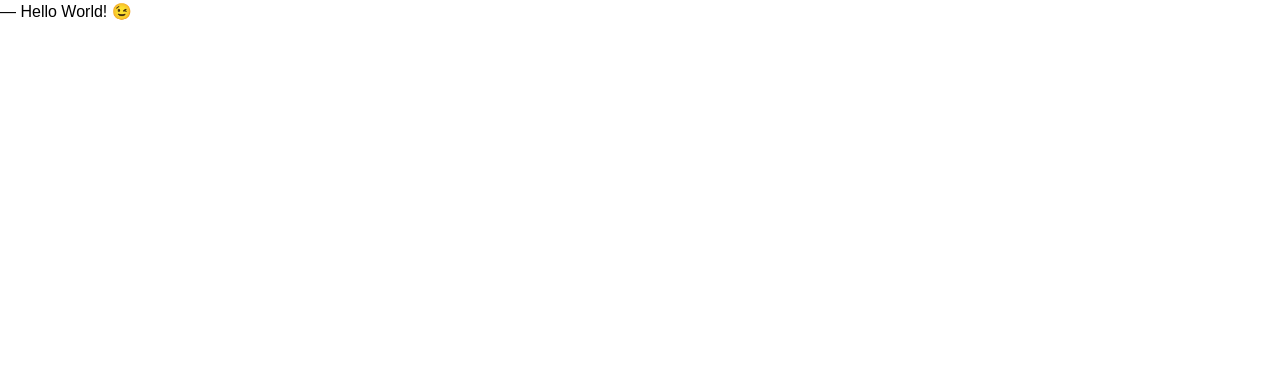
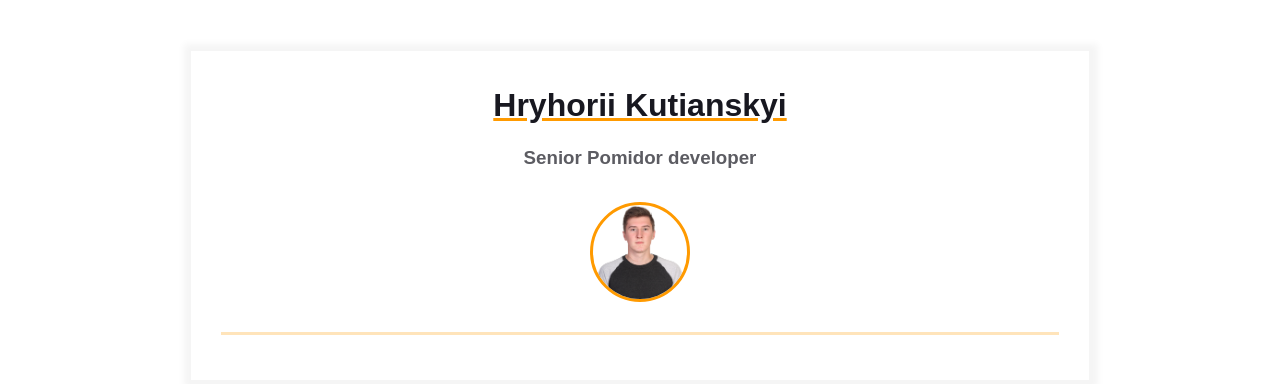
Before and after one commit to geloft/homepage, a plain HTML site: page index.html in a window 1280 px wide. Drawn offline with Linux system fonts and the light colour scheme.

Commit message:
Added Primary content template

```diff
--- a/index.html
+++ b/index.html
@@ -7,6 +7,25 @@
     <title>Résumé</title>
   </head>
   <body>
-    ― Hello World! &#x1F609;
+    <main>
+        <div class="resume">
+          <div class="container">
+            <div class="resume__block">
+              <h1 class="contact-info__header">Hryhorii Kutianskyi</h1>
+              <h3 class="contact-info__sub-header">Senior Pomidor developer</h3>
+
+              <div class="contact_info_container fh">
+                <div class="contact-info__block"></div>
+
+                <div class="contact-info__block contact-info__block--center">
+                  <img class="contact-info__avatar" src="assets/avatar.png" alt="Avatar">
+                </div>
+
+                <div class="contact-info__block"></div>
+              </div>
+            </div>
+          </div>
+        </div>
+      </main>
   </body>
 </html>
```
